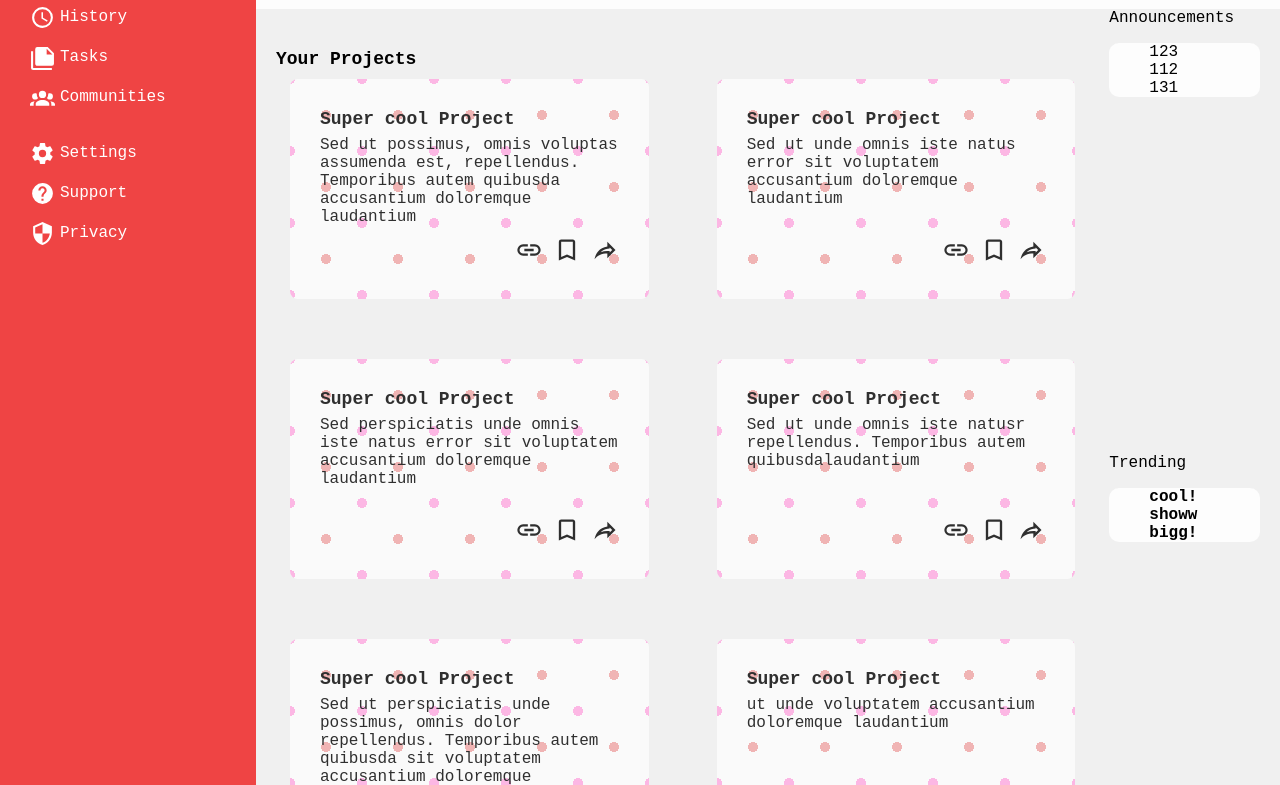
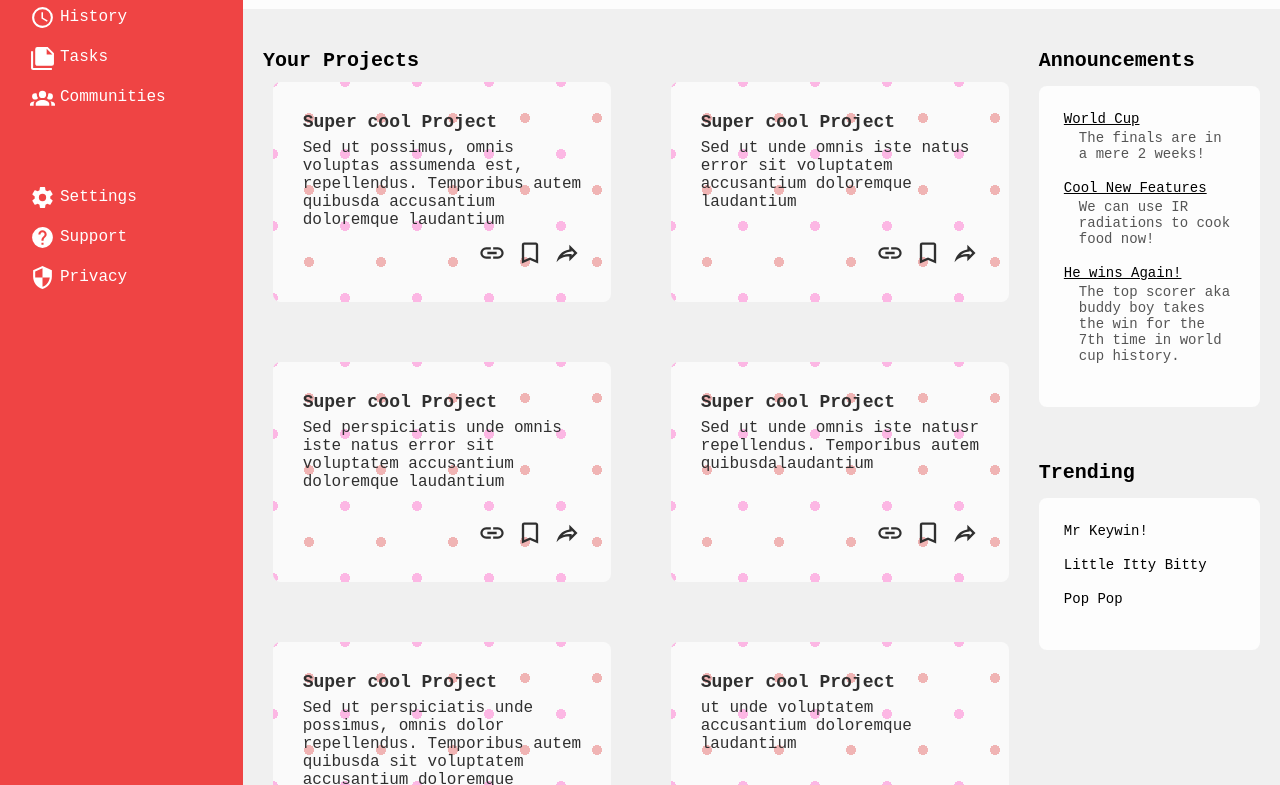
Before and after one commit to obtype/admin-dashboard-odin, a plain HTML site: page index.html in a window 1280 px wide. Shown: the part 207-992 px from the top of the page. Drawn offline with Linux system fonts and the light colour scheme.

Commit message:
Design Announcements box

```diff
--- a/index.html
+++ b/index.html
@@ -165,19 +165,28 @@
 
             </div>
             <div class="announcements">
-                Announcements
+                <div>Announcements</div>
                 <ul>
-                    <li>123</li>
-                    <li>112</li>
-                    <li>131</li>
+                    <li><!-- World Cup -->
+                        <div class="title">World Cup</div>
+                        <div class="content">The finals are in a mere 2 weeks!</div>
+                    </li>
+                    <li><!-- Cool New Features -->
+                        <div class="title">Cool New Features</div>
+                        <div class="content">We can use IR radiations to cook food now!</div>
+                    </li>
+                    <li><!-- He wins Again! -->
+                        <div class="title">He wins Again!</div>
+                        <div class="content">The top scorer aka buddy boy takes the win for the 7th time in world cup history.</div>
+                    </li>
                 </ul>
             </div>
             <div class="trending">
-                Trending
+                <div>Trending</div>
                 <ul>
-                    <li>cool!</li>
-                    <li>showw</li>
-                    <li>bigg!</li>
+                    <li>Mr Keywin!</li>
+                    <li>Little Itty Bitty</li>
+                    <li>Pop Pop</li>
                 </ul>
             </div>
         </div>
--- a/style.css
+++ b/style.css
@@ -12,7 +12,7 @@ ul {
 
 .container {
 	display: grid;
-	grid-template-columns: 1fr 4fr;
+	grid-template-columns: 1fr 6fr;
 
 
 }
@@ -146,6 +146,7 @@ ul {
 
 .sidebar div ul {
 	padding : 0px;
+	margin-bottom: 60px;
 
 }
 
@@ -155,16 +156,16 @@ ul {
 	grid-area: 2/2/3/3;
 
 	display: grid;
-	grid-template-columns: 5fr 1fr;
-	/* grid-template-rows: min(400px, 1fr); */
+	grid-template-columns: 3.3fr 1fr;
+	grid-template-rows: min-content 1fr;
 
 
 }
 
+
+
 .main-content > .projects {
 	grid-area: 1/1/3/2;
-
-
 
 }
 
@@ -174,15 +175,13 @@ ul {
 	margin-top: 10px;
 	margin-bottom: 40px;
 }
-.projects li {
-/* 	margin: 0px; */
-}
+
 
 .projects > div {
 	margin-left: 20px;
 	margin-top: 40px;
 	font-weight: 700;
-	font-size: 18px;
+	font-size: 20px;
 }
 
 .project-list {
@@ -220,9 +219,6 @@ ul {
 	margin-bottom: 7px;
 }
 
-.card .content {
-	font: #f0f0f0;
-}
 
 .card .buttons {
 	align-self: flex-end;
@@ -240,19 +236,44 @@ ul {
 
 }
 
-.announcements > ul {
+.announcements > ul, .trending > ul {
 	background-color: #fdfdfd;
-	border-radius: 10px;
+	border-radius: 8px;
 	margin-right: 20px;
+	padding: 25px;
+	font-size: 14px;
+
+
+}
+
+.announcements li, .trending li {
+	margin-bottom: 18px;
+}
+
+.announcements > div, .trending > div {
+	font-size: 20px;
+	font-weight: bold;
+	margin-top: 40px;
+}
+
+.announcements .content {
+	color: #555555;
+	padding-left: 15px;
+
+}
+
+.announcements .title {
+	/* font-weight: 900; */
+	text-underline-position: below;
+	text-decoration: underline;
+	margin-bottom: 3px;
 }
 
 .main-content > .trending {
 	grid-area: 2/2/3/3;
 }
 
-.trending > ul {
-	background-color: #fdfdfd;
-	border-radius: 10px;
-	margin-right: 20px;
-	font-weight: bold;
+/* .trending > ul {
+
 }
+ */
```
